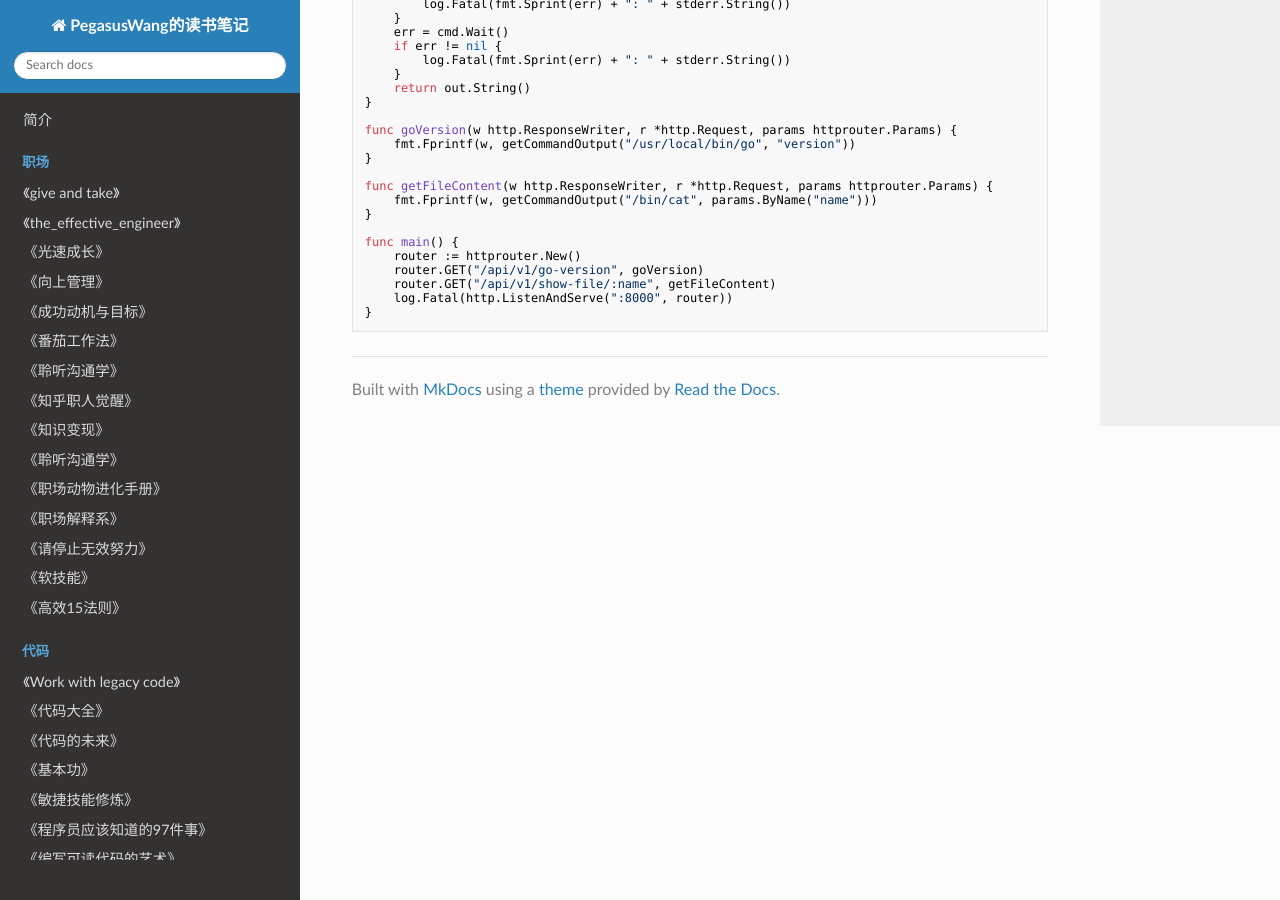
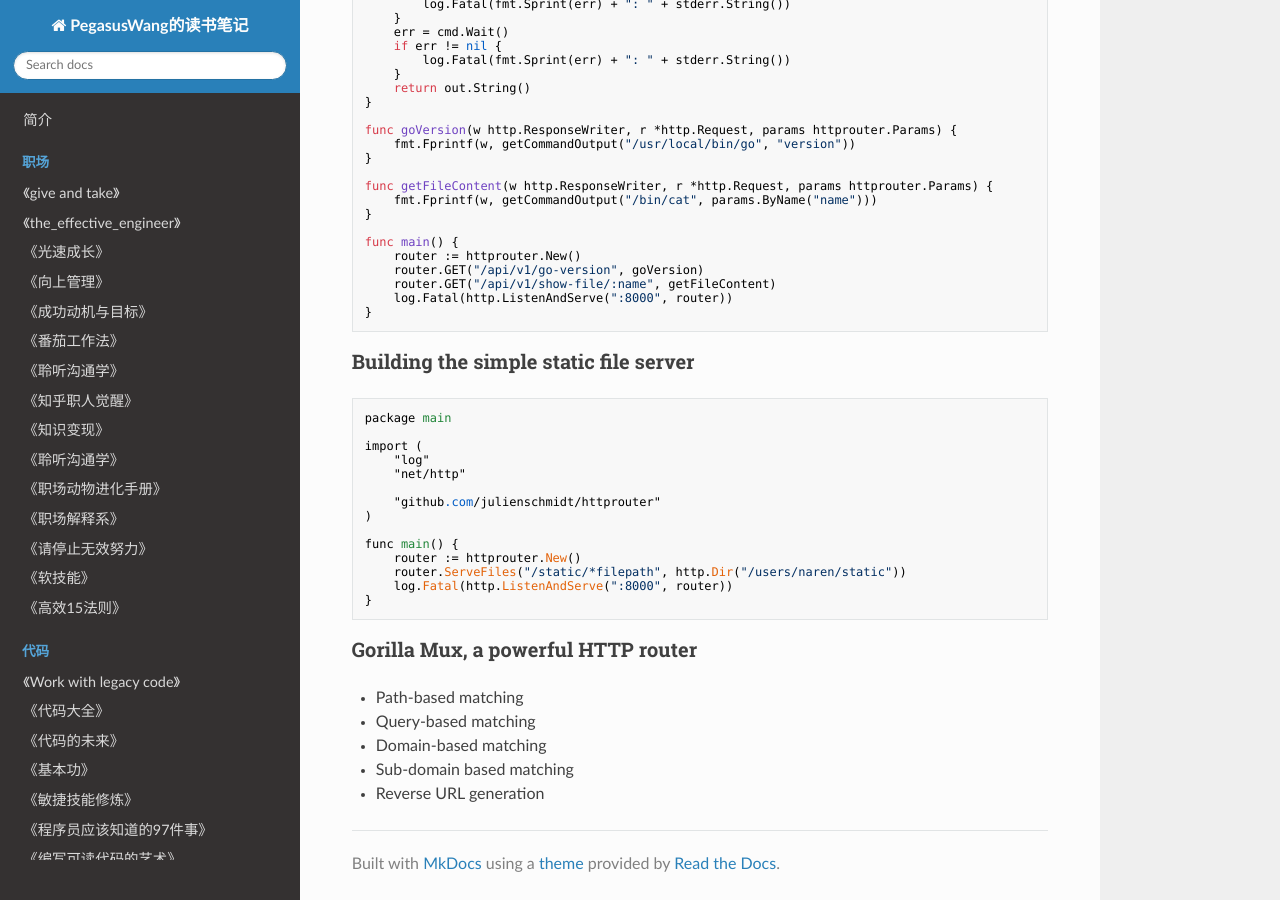
Before and after one commit to PegasusWang/booknotes, an MkDocs documentation site: the page built from docs/golang/building_restful_web_services_with_go/book.md, in a window 1280 px wide and 900 px high, scrolled down 706 px. Built offline with MkDocs 1.6.1, drawn with Linux system fonts in a browser that asks for light colours; nearby versions of some CDN libraries; old or Windows-style settings are respelled for this version of MkDocs.

Commit message:
go http router

````diff
--- a/docs/golang/building_restful_web_services_with_go/book.md
+++ b/docs/golang/building_restful_web_services_with_go/book.md
@@ -57,3 +57,30 @@ func main() {
 	log.Fatal(http.ListenAndServe(":8000", router))
 }
 ```
+
+### Building the simple static file server
+
+```
+package main
+
+import (
+	"log"
+	"net/http"
+
+	"github.com/julienschmidt/httprouter"
+)
+
+func main() {
+	router := httprouter.New()
+	router.ServeFiles("/static/*filepath", http.Dir("/users/naren/static"))
+	log.Fatal(http.ListenAndServe(":8000", router))
+}
+```
+
+### Gorilla Mux, a powerful HTTP router
+
+- Path-based matching
+- Query-based matching
+- Domain-based matching
+- Sub-domain based matching
+- Reverse URL generation
````
